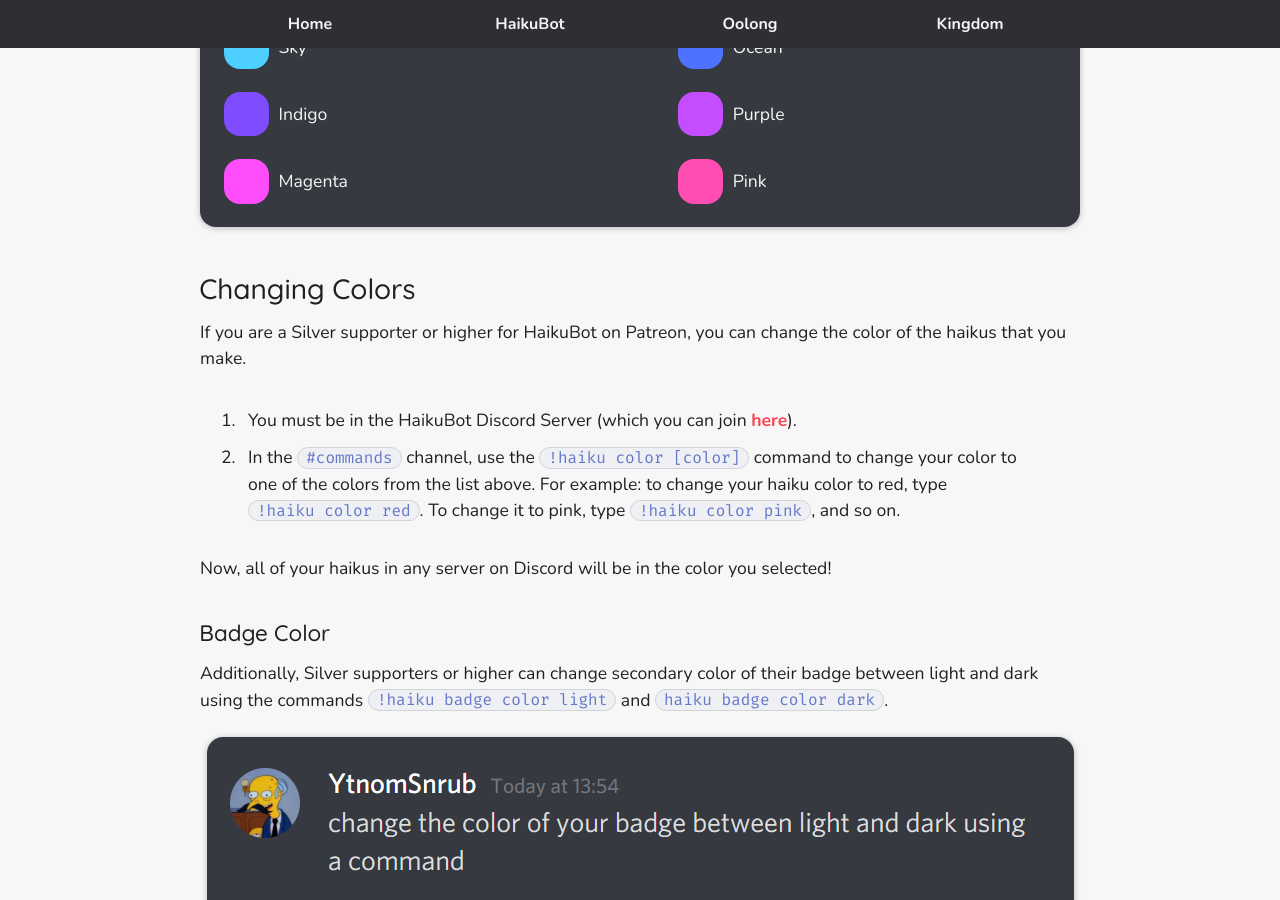
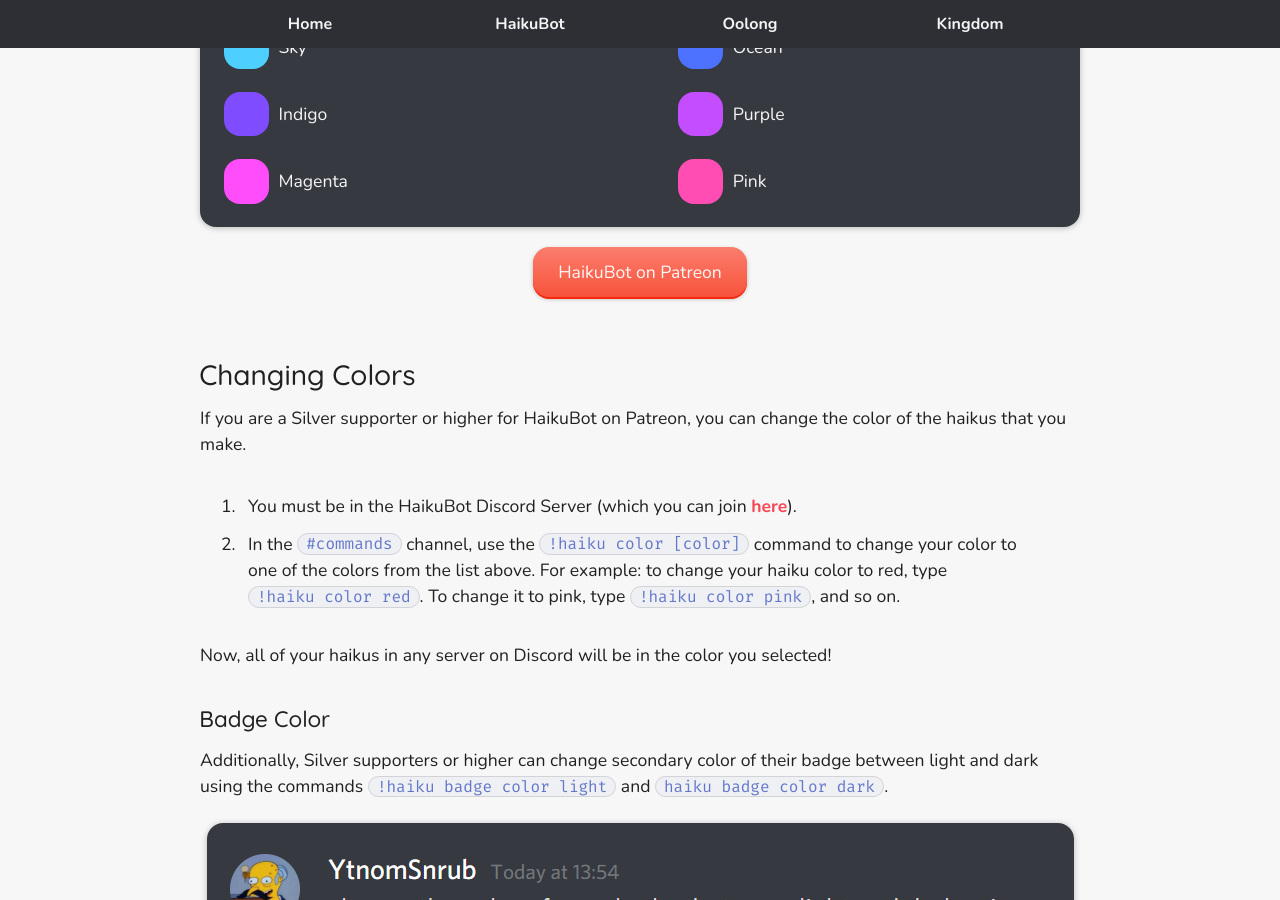
Before and after one commit to YtnomSnrub/ytnomsnrub.github.io, a Jekyll site: the page built from haikubot/guides/patreon-customization.md, in a window 1280 px wide and 900 px high, scrolled down 816 px. Built offline with Jekyll 4.4.1, drawn with Linux system fonts in a browser that asks for light colours; nearby versions of some CDN libraries; our own code applies the rules of GitHub Pages for plain Markdown files.

Commit message:
Added links on relevant pages that should have them

```diff
--- a/_includes/content/haikubot-info.html
+++ b/_includes/content/haikubot-info.html
@@ -36,6 +36,9 @@
             <span class="button-inner">Add to Your Server</span>
         </a>
         {% if include.show_page_link %}
+        <a class="button button-patreon" href="https://www.patreon.com/ytnomsnrub">
+            <span class="button-inner">HaikuBot on Patreon</span>
+        </a>
         <a class="button button-haiku" href="/haikubot/">
             <span class="button-inner">Learn More</span>
         </a>
--- a/haikubot/guides/patreon-customization.md
+++ b/haikubot/guides/patreon-customization.md
@@ -39,6 +39,12 @@
     </tbody>
 </table>
 
+<div class="button-row">
+    <a class="button button-patreon" href="https://www.patreon.com/ytnomsnrub">
+        <span class="button-inner">HaikuBot on Patreon</span>
+    </a>
+</div>
+
 ## Changing Colors
 
 If you are a Silver supporter or higher for HaikuBot on Patreon, you can change the color of the haikus that you make.
```
